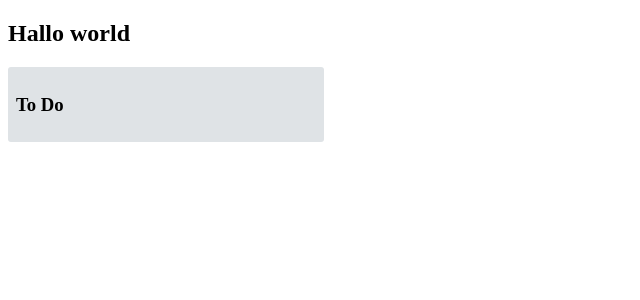
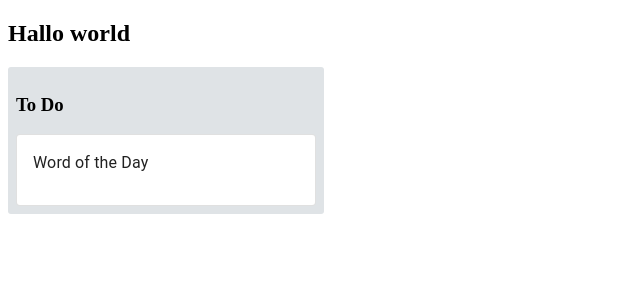
Before and after one commit to eridhobffry/brello, a React (Create React App) app: page / in a window 1280 px wide. Shown: the top 300 px of the page, without its empty margins (0-640 px from the left). Built offline with nearby package versions, Linux system fonts and the light colour scheme.

Commit message:
Brello card success (statis)

```diff
--- /dev/null
+++ b/src/components/brello_card.js
@@ -0,0 +1,17 @@
+import React from "react";
+
+import Card from "@material-ui/core/Card";
+import CardContent from "@material-ui/core/CardContent";
+import Typography from "@material-ui/core/Typography";
+
+const BrelloCard = () => {
+  return (
+    <Card variant="outlined">
+      <CardContent>
+        <Typography gutterBottom>Word of the Day</Typography>
+      </CardContent>
+    </Card>
+  );
+};
+
+export default BrelloCard;
--- a/src/components/brello_list.js
+++ b/src/components/brello_list.js
@@ -1,10 +1,12 @@
 import React from "react";
 import { ListContainer } from "../style/brello_list_style";
+import BrelloCard from "./brello_card";
 
 const BrelloList = ({ title }) => {
   return (
     <ListContainer>
       <h3>{title}</h3>
+      <BrelloCard> </BrelloCard>
     </ListContainer>
   );
 };
--- /dev/null
+++ b/src/style/brello_card_style.js
@@ -0,0 +1 @@
+import styled from "styled-components";
```
